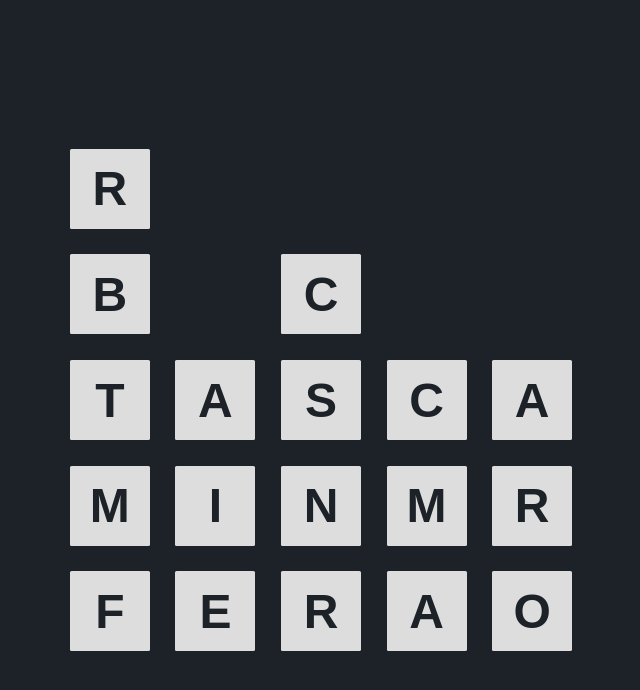
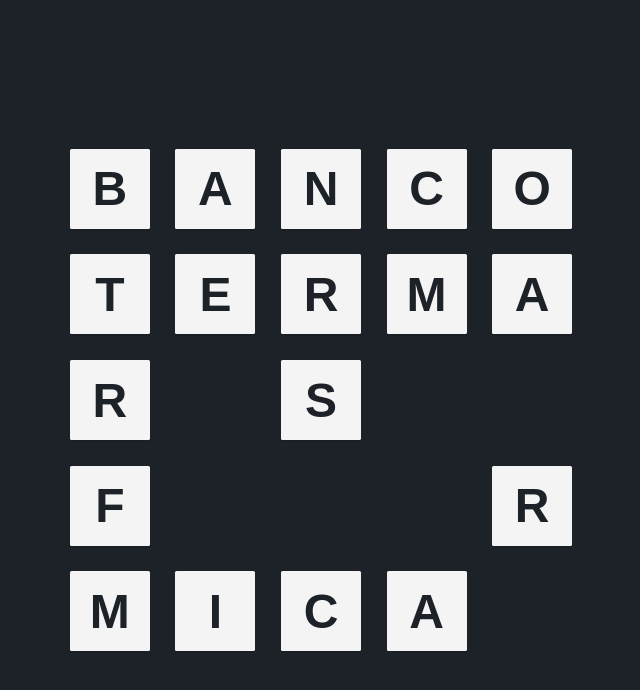
Before and after one commit to RonaldoCReis/anagrama, a React (Vite) app: page / in a window 1280 px wide. Shown: the top 690 px of the page, without its empty margins (319-959 px from the left). Built offline with nearby package versions, Linux system fonts and the light colour scheme.

Commit message:
select letters and word

```diff
--- a/src/App.css
+++ b/src/App.css
@@ -1,6 +1,6 @@
 :root {
   --black: #1c2227;
-  --white: #ddd;
+  --white: #f4f4f4;
   --spacing: 0.8rem;
 }
 
--- a/src/App.module.css
+++ b/src/App.module.css
@@ -2,5 +2,26 @@
   display: flex;
   justify-content: center;
   align-items: center;
+}
+
+.form {
+  display: flex;
+  flex-direction: column;
+  justify-content: center;
+  align-items: center;
   min-height: 100vh;
 }
+
+.button {
+  display: block;
+  border: none;
+  background: var(--white);
+  padding: 1rem 3rem;
+  border-radius: 0.1rem;
+  text-transform: uppercase;
+  /* letter-spacing: 0.1rem; */
+  font-weight: bold;
+  cursor: pointer;
+  margin-top: 1rem;
+  box-shadow: 0 2px 0 0 rgba(0, 0, 0, 0.1);
+}
--- a/src/App.tsx
+++ b/src/App.tsx
@@ -1,3 +1,4 @@
+import React from 'react';
 import './App.css';
 import styles from './App.module.css';
 import Column from './app/Column';
@@ -10,17 +11,30 @@ words.forEach((word) => {
   letters.forEach((letter, index) => {
     if (!anagrams[index].includes(letter)) anagrams[index] += letter;
     else anagrams[index] += '$';
+    // anagrams[index] += letter;
   });
 });
 
 console.log(anagrams);
 function App() {
+  const [selectedWord, setSelectedWord] = React.useState<string[]>(
+    new Array(5).fill('')
+  );
   return (
-    <main className={styles.main}>
-      {anagrams.map((anagram) => (
-        <Column key={anagram} word={anagram} />
-      ))}
-    </main>
+    <form className={styles.form}>
+      <main className={styles.main}>
+        {anagrams.map((anagram, index) => (
+          <Column
+            columnIndex={index}
+            key={anagram}
+            word={anagram}
+            setSelectedWord={setSelectedWord}
+            selectedWord={selectedWord}
+          />
+        ))}
+      </main>
+      {/* <button className={styles.button}>Enviar</button> */}
+    </form>
   );
 }
 
--- a/src/app/Block.module.css
+++ b/src/app/Block.module.css
@@ -12,9 +12,17 @@
   align-items: center;
   justify-content: center;
   border-radius: 0.1rem;
+  box-shadow: 0 2px 0 0 rgba(0, 0, 0, 0.1);
+  cursor: pointer;
+}
+
+.active {
+  color: var(--white);
+  background: #eebf50;
 }
 
 .placeholder {
   opacity: 0;
-  order: -1;
+  /* order: -1; */
+  cursor: default;
 }
--- a/src/app/Block.tsx
+++ b/src/app/Block.tsx
@@ -3,11 +3,18 @@ import styles from './Block.module.css';
 
 type proptypes = {
   letter: string;
+  setActiveLetter: Function;
+  activeLetter: string | null;
 };
 
-const Block = ({ letter }: proptypes) => {
+const Block = ({ letter, setActiveLetter, activeLetter }: proptypes) => {
   return (
-    <div className={`${styles.block} ${letter === '$' && styles.placeholder}`}>
+    <div
+      className={`${styles.block} ${letter === '$' ? styles.placeholder : ''} ${
+        activeLetter === letter ? styles.active : ''
+      }`}
+      onClick={() => setActiveLetter(letter)}
+    >
       {letter}
     </div>
   );
--- a/src/app/Column.tsx
+++ b/src/app/Column.tsx
@@ -4,24 +4,57 @@ import styles from './Column.module.css';
 
 type proptypes = {
   word: string;
+  setSelectedWord: Function;
+  selectedWord: string[];
+  columnIndex: number;
 };
 
-function shuffleArray(array: string[]) {
-  for (var i = array.length - 1; i > 0; i--) {
-    var j = Math.floor(Math.random() * (i + 1));
-    var temp = array[i];
-    array[i] = array[j];
-    array[j] = temp;
+const Column = ({
+  word,
+  setSelectedWord,
+  columnIndex,
+  selectedWord,
+}: proptypes) => {
+  const [activeLetter, setActiveLetter] = React.useState<null | string>(null);
+  // let letters: string[];
+  const [letters, setLetters] = React.useState(word.split(''));
+
+  function shuffleArray(array: string[]) {
+    for (var i = array.length - 1; i > 0; i--) {
+      var j = Math.floor(Math.random() * (i + 1));
+      let newArray: string[] = [...array];
+      var temp = newArray[i];
+      newArray[i] = newArray[j];
+      newArray[j] = temp;
+      return newArray;
+    }
   }
-}
 
-const Column = ({ word }: proptypes) => {
-  const letters = word.split('');
-  shuffleArray(letters);
+  React.useEffect(() => {
+    const shuffledArray = shuffleArray(letters);
+    if (shuffledArray) {
+      setLetters(shuffledArray);
+    }
+  }, []);
+
+  React.useEffect(() => {
+    if (activeLetter) {
+      const array = [...selectedWord];
+      array[columnIndex] = activeLetter;
+      setSelectedWord(array);
+      console.log(array, columnIndex);
+    }
+  }, [activeLetter, setSelectedWord]);
+
   return (
     <div className={styles.Column}>
       {letters.map((letter, index) => (
-        <Block key={letter + index} letter={letter} />
+        <Block
+          setActiveLetter={setActiveLetter}
+          activeLetter={activeLetter}
+          key={letter + index}
+          letter={letter}
+        />
       ))}
     </div>
   );
```
